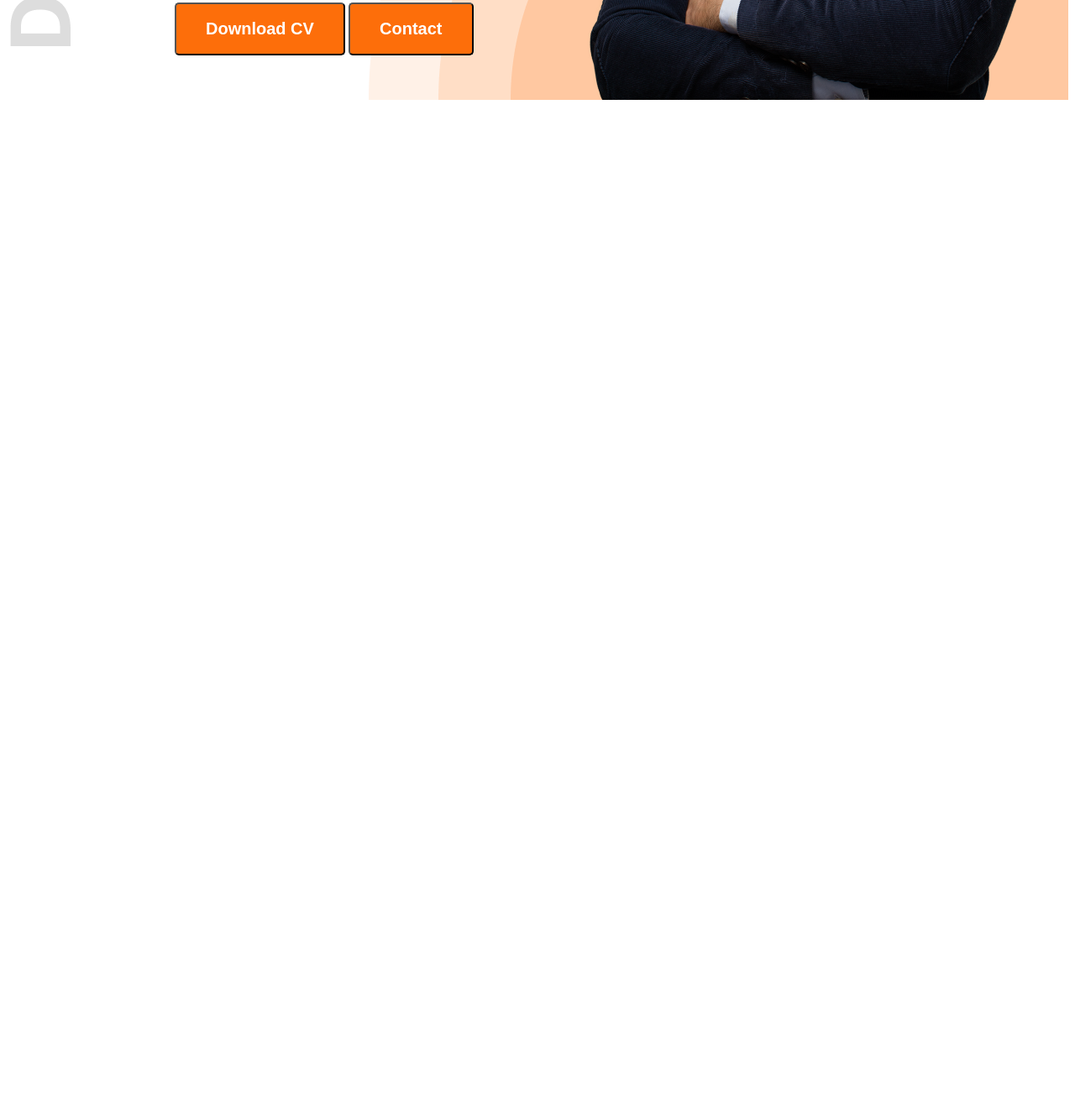
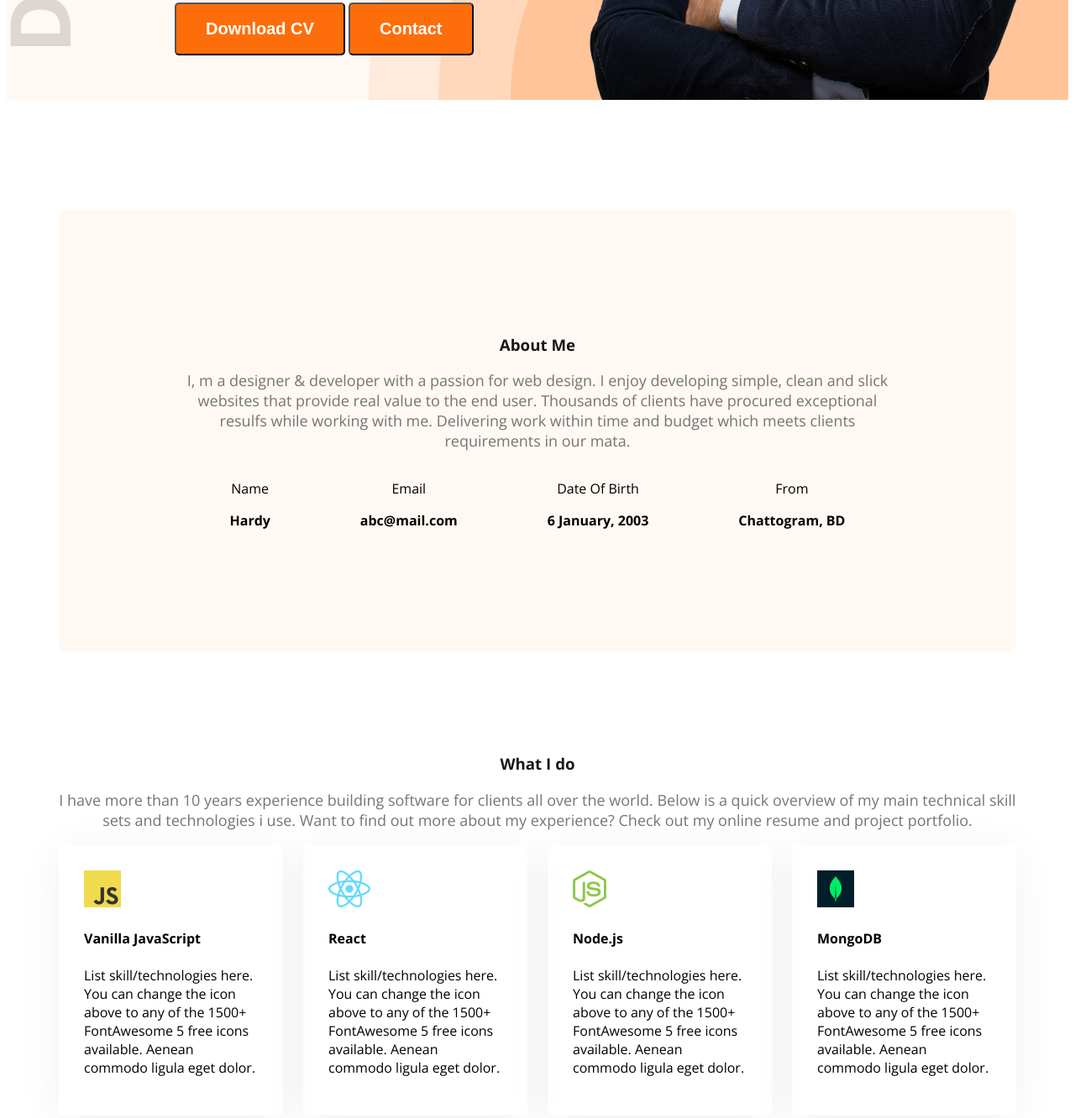
Before and after one commit to Nissanbarua/webdeveloper-portfolio, a plain HTML site: page index.html in a window 1280 px wide. Shown: the part 716-2048 px from the top of the page at 84% size. Before the commit the page ends 843 px from the top, so only its background shows below. Drawn offline with nearby package versions, Linux system fonts and the light colour scheme.

Commit message:
added skill section

```diff
--- a/index.html
+++ b/index.html
@@ -13,7 +13,7 @@
     <link rel="stylesheet" href="styles/portfolio.css" />
   </head>
   <body class="open-sans-normal">
-    <header class="header">
+    <header class="header secondary-bg">
       <nav>
         <h3 class="nav-title">Ma<span class="text-primary">r</span>y</h3>
         <ul>
@@ -35,7 +35,58 @@
         <img class="banner-profile-pic" src="images/hardy.png" alt="">
       </div>
     </header>
-    <main></main>
+    <main>
+        <section class="about secondary-bg">
+
+                <h3 class="section-title">About Me</h3>
+                <p class="section-description">I, m a designer & developer with a passion for web design. I enjoy developing simple, clean and slick websites that provide real value to the end user. Thousands of clients have procured exceptional resulfs while working with me. Delivering work within time and budget which meets clients requirements in our mata.</p>
+                <div class="about-items">
+                    <div class="about-item">
+                        <p class="about-title">Name</p>
+                        <p class="about-description">Hardy</p>
+                    </div>
+                    <div class="about-item">
+                        <p class="about-title">Email</p>
+                        <p class="about-description">abc@mail.com</p>
+                    </div>
+                    <div class="about-item">
+                        <p class="about-title">Date Of Birth</p>
+                        <p class="about-description">6 January, 2003</p>
+                    </div>
+                    <div class="about-item">
+                        <p class="about-title">From</p>
+                        <p class="about-description">Chattogram, BD</p>
+                    </div>
+                </div>
+
+        </section>
+        <section class="skills">
+            <h3 class="section-title">What I do</h3>
+            <p class="section-description">I have more than 10 years experience building software for clients all over the world. Below is a quick overview of my main technical skill sets and technologies i use. Want to find out more about my experience? Check out my online resume and project portfolio.</p>
+            <div class="skills-container">
+                <div class="skill">
+                    <img src="images/icons/js.png" alt="">
+                    <h4 class="skills-title">Vanilla JavaScript</h4>
+                    <p class="skill-description">List skill/technologies here. You can change the icon above to any of the 1500+ FontAwesome 5 free icons available. Aenean commodo ligula eget dolor.</p>
+                </div>
+                <div class="skill">
+                    <img src="images/icons/react.png" alt="">
+                    <h4 class="skills-title">React</h4>
+                    <p class="skill-description">List skill/technologies here. You can change the icon above to any of the 1500+ FontAwesome 5 free icons available. Aenean commodo ligula eget dolor.</p>
+                </div>
+                <div class="skill">
+                    <img src="images/icons/nodejs.png" alt="">
+                    <h4 class="skills-title">Node.js</h4>
+                    <p class="skill-description">List skill/technologies here. You can change the icon above to any of the 1500+ FontAwesome 5 free icons available. Aenean commodo ligula eget dolor.</p>
+                </div>
+                <div class="skill">
+                    <img src="images/icons/mongo.png" alt="">
+                    <h4 class="skills-title">MongoDB</h4>
+                    <p class="skill-description">List skill/technologies here. You can change the icon above to any of the 1500+ FontAwesome 5 free icons available. Aenean commodo ligula eget dolor.</p>
+                </div>
+            </div>
+        </section>
+    </main>
     <footer></footer>
   </body>
 </html>
--- a/styles/portfolio.css
+++ b/styles/portfolio.css
@@ -5,6 +5,21 @@
   font-variation-settings: "wdth" 100;
 }
 /* shared style */
+.text-center{
+    text-align: center;
+}
+.section-title{
+    color: #181818;
+    font-weight: bold;
+    font-size: 35;
+    text-align: center;
+}
+.section-description{
+    color: #757575;
+    font-size: 18px;
+    text-align: center;
+}
+
 .text-primary {
   color: #fd6e0a;
 }
@@ -21,6 +36,9 @@
   font-size: 20px;
   padding: 18px 35px;
   border-radius: 5px;
+}
+.secondary-bg{
+    background-color: #FFF8F3;
 }
 /* header */
 .header{
@@ -73,3 +91,36 @@ font-size: 18px;
 .banner-profile-pic{
     width: 585px;
 }
+/* main styles */
+main{
+    margin: 0px auto;
+    max-width: 1140px;
+}
+main section{
+    margin: 120px auto;
+}
+/* about styles */
+.about{
+    padding: 130px 150px;
+    border-radius: 10px;
+    text-align: center;
+    margin-top: 130px;
+}
+.about-items{
+    display: flex;
+    justify-content: space-around;
+}
+.about-description{
+    font-weight: bold;
+}
+
+/* Skill section style */
+.skills-container{
+    display: flex;
+    gap: 24px;
+}
+.skill{
+    padding: 30px;
+    box-shadow: 0px 6px 50px 0px rgba(0, 0, 0, 0.06);
+    border-radius: 5px;
+}
```
